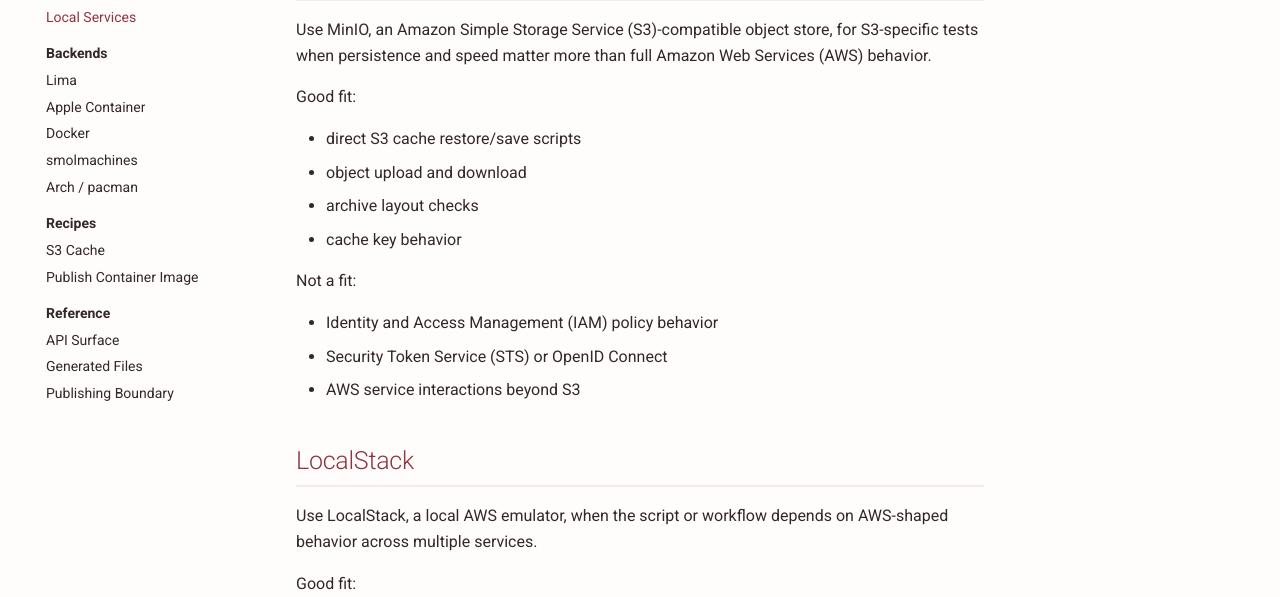
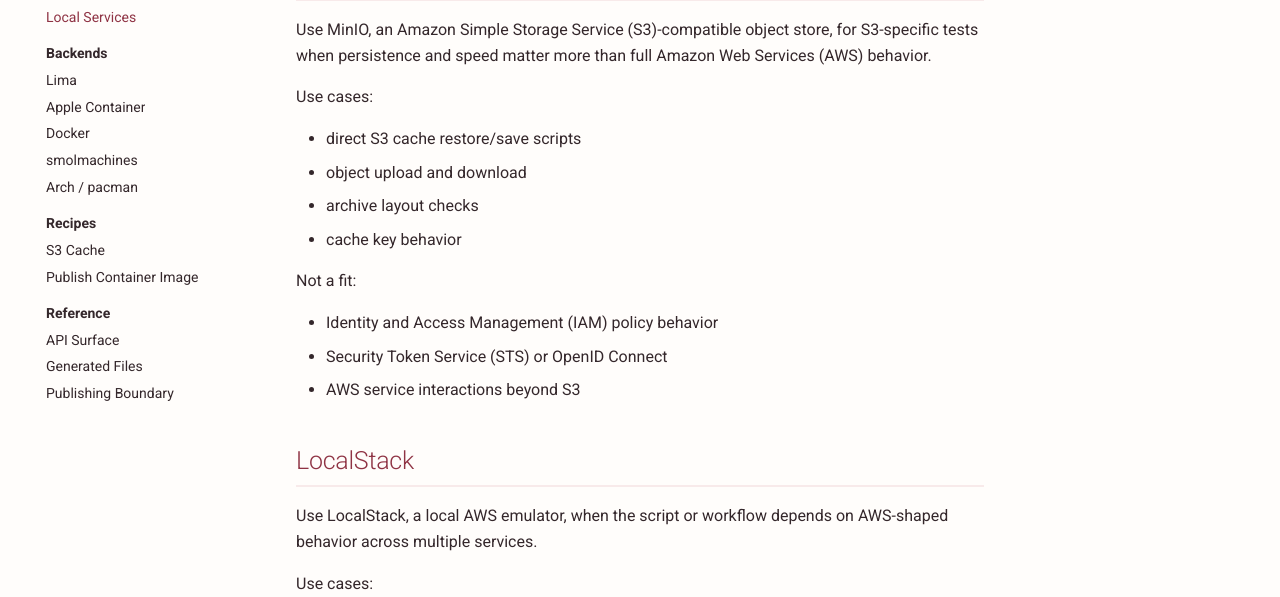
Before and after one commit to dedalus-labs/hollywood, an MkDocs documentation site: the page built from docs/usage/local-services.md, in a window 1280 px wide. Shown: the part 355-952 px from the top of the page. Built offline with MkDocs 1.6.1 and Material for MkDocs 9.7.7, drawn with Linux system fonts in a browser that asks for light colours; comment, search, counter and statistics services are not loaded.

Commit message:
docs: rename good fits to use cases

```diff
--- a/docs/usage/local-services.md
+++ b/docs/usage/local-services.md
@@ -9,7 +9,7 @@ Use MinIO, an Amazon Simple Storage Service (S3)-compatible object store, for
 S3-specific tests when persistence and speed matter more than full Amazon Web
 Services (AWS) behavior.
 
-Good fit:
+Use cases:
 
 - direct S3 cache restore/save scripts
 - object upload and download
@@ -27,7 +27,7 @@ Not a fit:
 Use LocalStack, a local AWS emulator, when the script or workflow depends on
 AWS-shaped behavior across multiple services.
 
-Good fit:
+Use cases:
 
 - Terraform tests that need S3, DynamoDB, IAM, or STS endpoints
 - service containers in GitHub Actions
```
Also changed, not shown: README.md (+1 -1 lines), docs/backends/index.md (+1 -1 lines).
